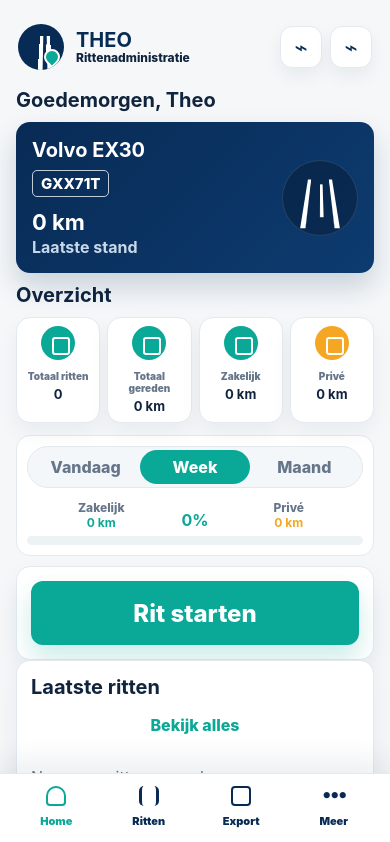
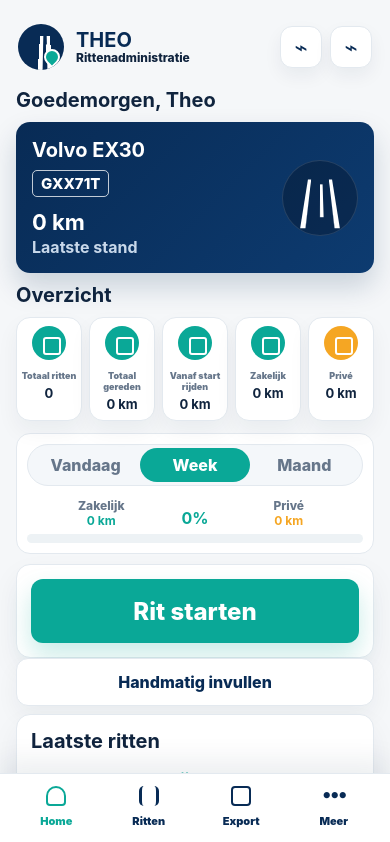
Before and after one commit to infoflorith-dev/rittenadministratie, a React (Vite) app: page / in a window 390 px wide. Shown: the top 842 px of the page. Built offline with nearby package versions, Linux system fonts and the light colour scheme.

Commit message:
Refine mobile home dashboard layout

```diff
--- a/public/sw.js
+++ b/public/sw.js
@@ -1,4 +1,4 @@
-const CACHE_NAME = 'rittenadministratie-offline-v9';
+const CACHE_NAME = 'rittenadministratie-offline-v10';
 const APP_SHELL = ['/', '/index.html', '/manifest.webmanifest', '/icon.svg'];
 
 self.addEventListener('install', (event) => {
--- a/src/main.jsx
+++ b/src/main.jsx
@@ -406,7 +406,7 @@
   const ridesByNumber = useMemo(() => sortByRideNumber(data.rides), [data.rides]);
   const latestRide = ridesByNumber.at(-1);
   const highestMileageRide = useMemo(() => getHighestMileageRide(data.rides), [data.rides]);
-  const latestRides = useMemo(() => [...data.rides].sort((a, b) => b.number - a.number).slice(0, 3), [data.rides]);
+  const latestRides = useMemo(() => [...data.rides].sort((a, b) => b.number - a.number), [data.rides]);
   const nextNumber = Math.max(0, ...data.rides.map((ride) => ride.number)) + 1;
   const lastMileage = highestMileageRide ? highestMileageRide.endMileage : parseKm(data.vehicle.initialMileage);
   const connectionWarnings = useMemo(() => validateConnections(data.rides), [data.rides]);
@@ -941,7 +941,6 @@
         <VehicleCard vehicle={data.vehicle} currentMileage={stats.currentMileage} />
       </section>
 
-      {isOfflineReady && <div className="offline-ready">Offline app klaar. Gegevens blijven lokaal in deze browser of geïnstalleerde app staan.</div>}
       {message && <div className="notice">{message}</div>}
       {connectionWarnings.length > 0 && (
         <section className="warning">
@@ -974,6 +973,18 @@
           fillPlaceFromGps={fillPlaceFromGps}
           locationLoading={locationLoading}
         />
+      </section>
+
+      <section className="manual-shortcut app-section" data-mobile-section="home">
+        <button
+          type="button"
+          onClick={() => {
+            prepareManualRide();
+            setMobileView('more');
+          }}
+        >
+          Handmatig invullen
+        </button>
       </section>
 
       <LatestRides rides={latestRides} onEdit={setEditingRide} onViewAll={() => setMobileView('rides')} />
@@ -1456,6 +1467,7 @@
   const cards = [
     ['Totaal ritten', stats.totalRides],
     ['Totaal gereden', formatKm(stats.totalKm)],
+    ['Vanaf start rijden', formatKm(stats.totalKm)],
     ['Zakelijk', formatKm(stats.businessKm)],
     ['Privé', formatKm(stats.privateKm)],
   ];
@@ -1465,13 +1477,16 @@
         <h2>Overzicht</h2>
       </div>
       <div className="stat-grid">
-        {cards.map(([label, value]) => (
-          <article className={`stat ${label === 'Privé' ? 'private' : 'business'}`} key={label}>
-            <span className={`stat-icon ${label === 'Privé' ? 'private' : 'business'}`} />
+        {cards.map(([label, value]) => {
+          const isPrivate = label.startsWith('Priv');
+          return (
+          <article className={`stat ${isPrivate ? 'private' : 'business'}`} key={label}>
+            <span className={`stat-icon ${isPrivate ? 'private' : 'business'}`} />
             <span>{label}</span>
             <strong>{value}</strong>
           </article>
-        ))}
+          );
+        })}
       </div>
       <div className="period-card">
         <div className="segment-control">
--- a/src/styles.css
+++ b/src/styles.css
@@ -436,7 +436,7 @@
 .stat-grid {
   display: grid;
   gap: 12px;
-  grid-template-columns: repeat(4, minmax(0, 1fr));
+  grid-template-columns: repeat(5, minmax(0, 1fr));
 }
 
 .stat {
@@ -590,6 +590,18 @@
 .latest-list {
   display: grid;
   gap: 8px;
+}
+
+.manual-shortcut {
+  margin: 0 32px 18px;
+}
+
+.manual-shortcut button {
+  background: white;
+  border: 1px solid var(--line);
+  box-shadow: 0 10px 22px rgba(16, 36, 62, 0.05);
+  color: var(--navy);
+  width: 100%;
 }
 
 .latest-item {
@@ -876,13 +888,13 @@
   }
 
   .stat-grid {
-    grid-template-columns: repeat(4, minmax(0, 1fr));
+    grid-template-columns: repeat(5, minmax(0, 1fr));
     gap: 7px;
   }
 
   .stat {
     min-height: 88px;
-    padding: 8px 5px;
+    padding: 8px 4px;
   }
 
   .stat-icon {
@@ -891,11 +903,16 @@
   }
 
   .stat span:not(.stat-icon) {
-    font-size: 10px;
+    font-size: 9px;
   }
 
   .stat strong {
-    font-size: 14px;
+    font-size: 12px;
+  }
+
+  .manual-shortcut {
+    margin: 0 16px 8px;
+    order: 7;
   }
 
   .layout {
@@ -907,23 +924,23 @@
   }
 
   .vehicle-panel {
-    order: 7;
+    order: 8;
   }
 
   .manual-panel {
-    order: 8;
+    order: 9;
   }
 
   .overview-panel {
-    order: 9;
+    order: 10;
   }
 
   .route-panel {
-    order: 10;
+    order: 11;
   }
 
   .latest-panel {
-    order: 11;
+    order: 8;
   }
 
   .export-panel {
@@ -1004,6 +1021,12 @@
 
   .latest-item {
     grid-template-columns: 40px 1fr auto 14px;
+  }
+
+  .latest-list {
+    max-height: 258px;
+    overflow-y: auto;
+    padding-right: 2px;
   }
 
   .desktop-table {
```
